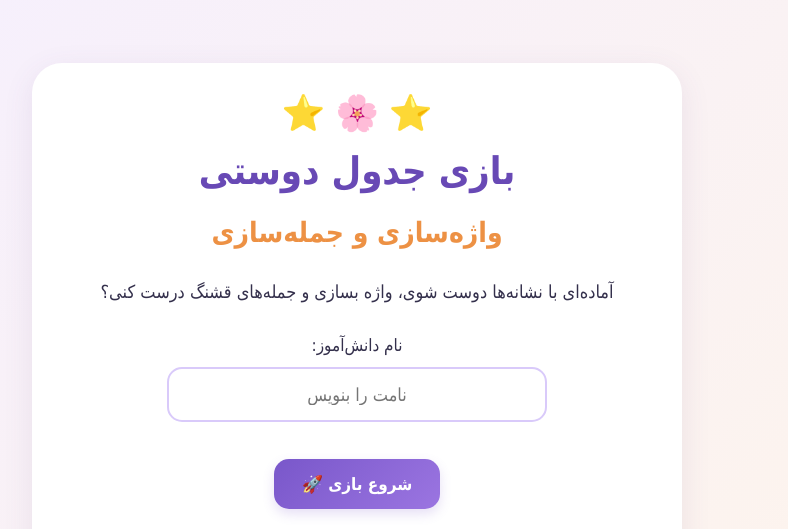
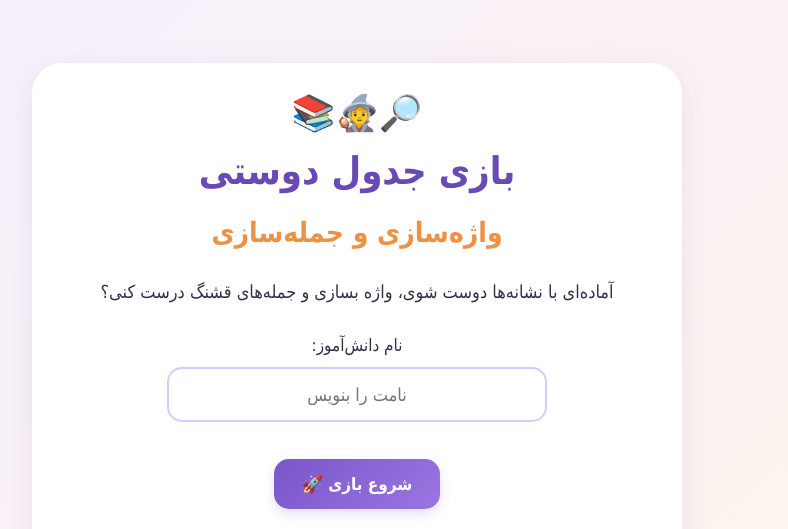
Before and after one commit to mohammadimarziyeh6367-ship-it/Word-game, a plain HTML site: page index.html in a window 1280 px wide. Shown: the top 529 px of the page, without its empty margins (283-1071 px from the left). Drawn offline with Linux system fonts and the light colour scheme.

Commit message:
Update index.html

```diff
--- a/index.html
+++ b/index.html
@@ -23,7 +23,7 @@
 
         <div class="welcome-card">
 
-            <div class="stars">⭐ 🌸 ⭐</div>
+            <div class="stars"> 🔎🧙📚</div>
 
             <h1>بازی جدول دوستی</h1>
             <h2>واژه‌سازی و جمله‌سازی</h2>
```
